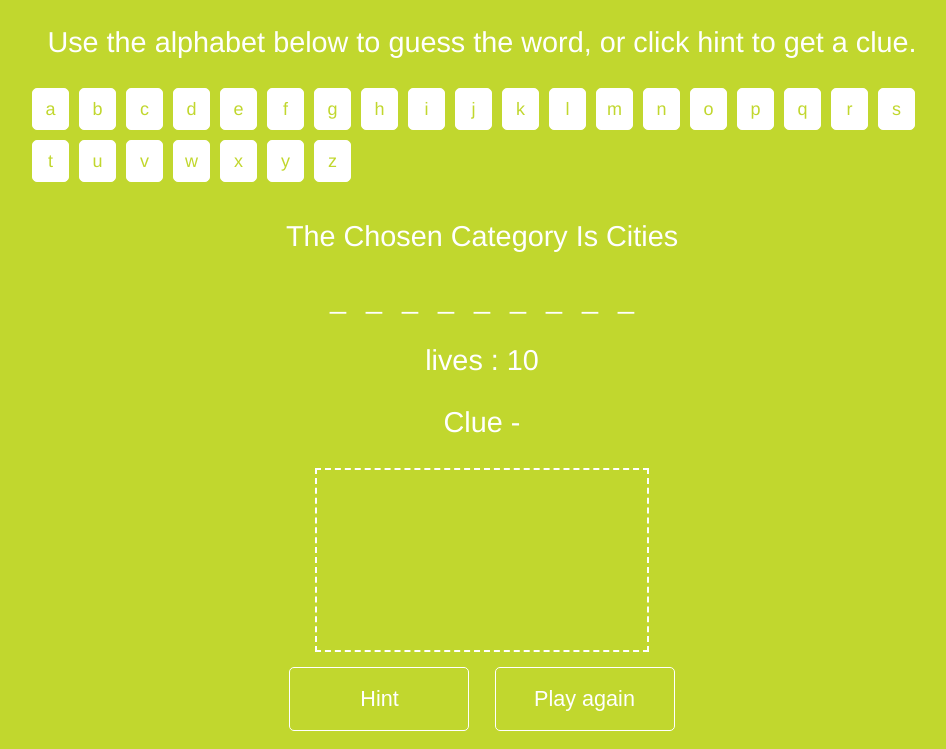
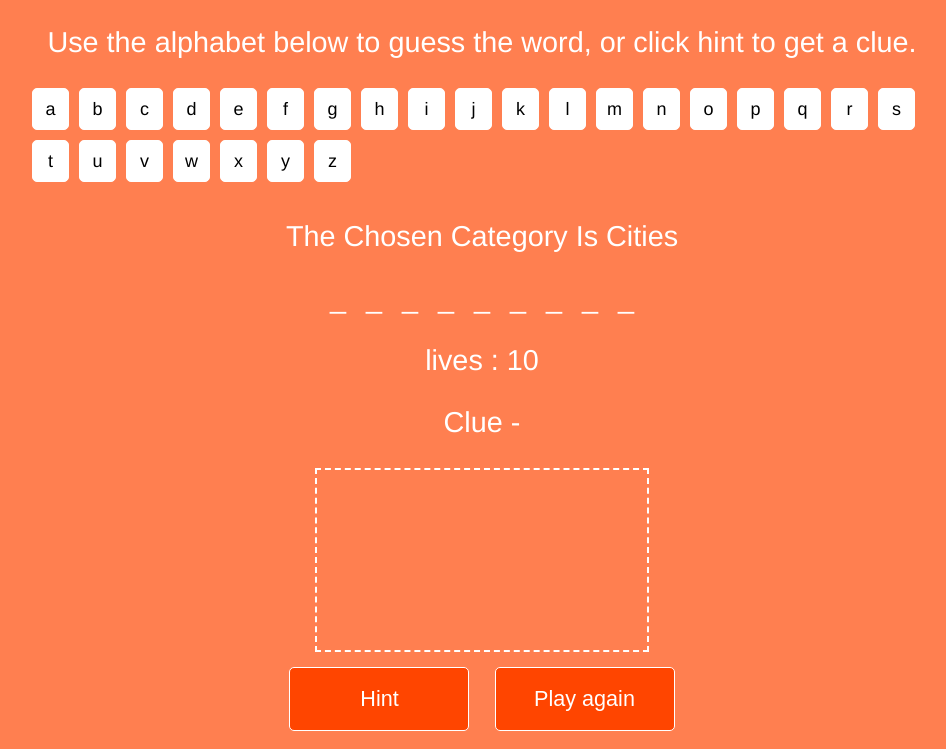
Before and after one commit to dltmdcks98/HANGMAN, a plain HTML site: page index.html in a window 1280 px wide. Shown: the part 104-853 px from the top of the page, without its empty margins (158-1104 px from the left). Drawn offline with Linux system fonts and the light colour scheme.

Commit message:
css 변경

```diff
--- a/css/main.css
+++ b/css/main.css
@@ -1,7 +1,7 @@
 /* Variabes */
 /* Mixin's */
 body {
-    background: #c1d72e;
+    background: #FF7F50;
     font-family: "HelveticaNeue-Light", "Helvetica Neue Light", "Helvetica Neue", Helvetica, Arial, sans-serif;
     color: #fff;
     height: 100%;
@@ -65,7 +65,7 @@ body {
     height: 30px;
     padding-top: 10px;
     background: #fff;
-    color: #c1d72e;
+    color: black;
     cursor: pointer;
     -moz-border-radius: 5px;
     -webkit-border-radius: 5px;
@@ -74,7 +74,7 @@ body {
     border: solid 1px #fff;
   }
   #alphabet li:hover {
-    background: #c1d72e;
+    background: #FF4500;
     border: solid 1px #fff;
     color: #fff;
   }
@@ -125,7 +125,7 @@ body {
     -webkit-border-radius: 5px;
     border-radius: 5px;
     -khtml-border-radius: 5px;
-    background: #c1d72e;
+    background: #FF4500;
     color: #fff;
     border: solid 1px #fff;
     text-decoration: none;
@@ -142,5 +142,5 @@ body {
     transition: all 0.3s ease-in-out;
     background: #fff;
     border: solid 1px #fff;
-    color: #c1d72e;
+    color: black;
   }
```
